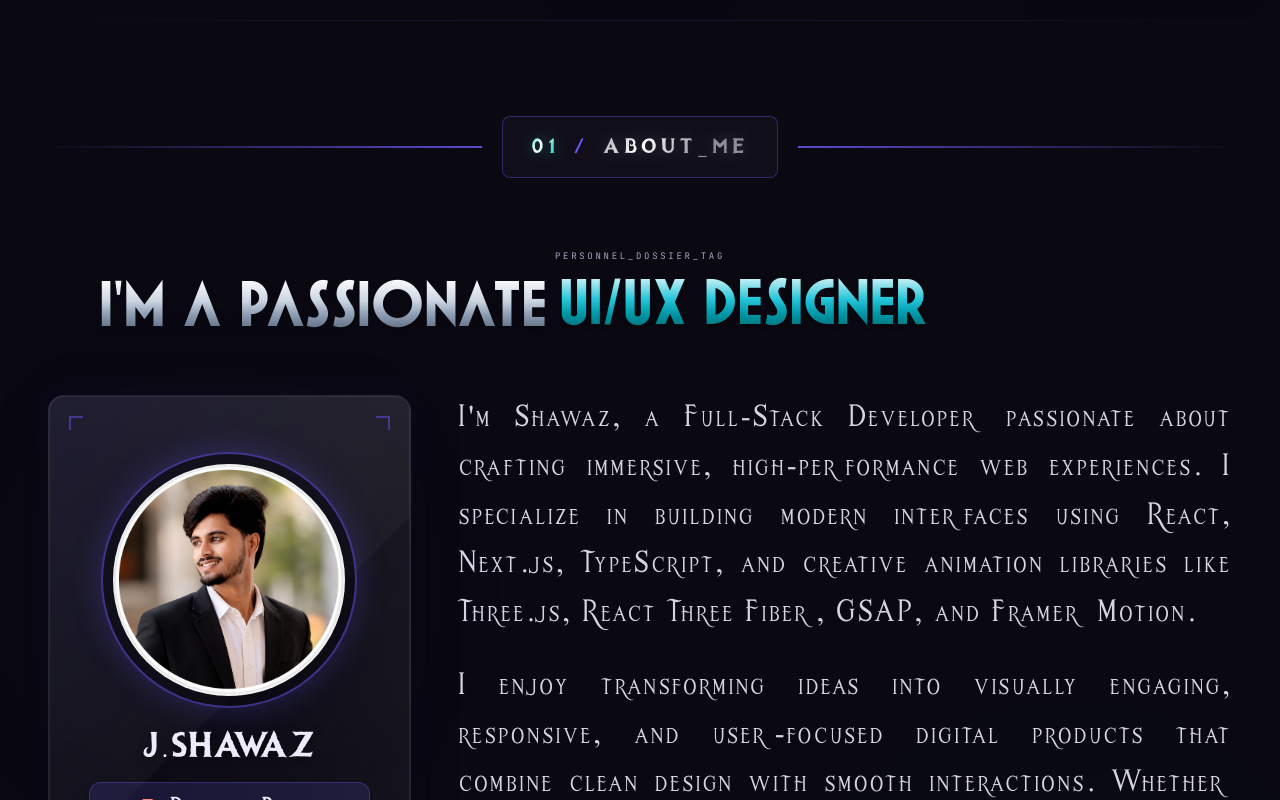
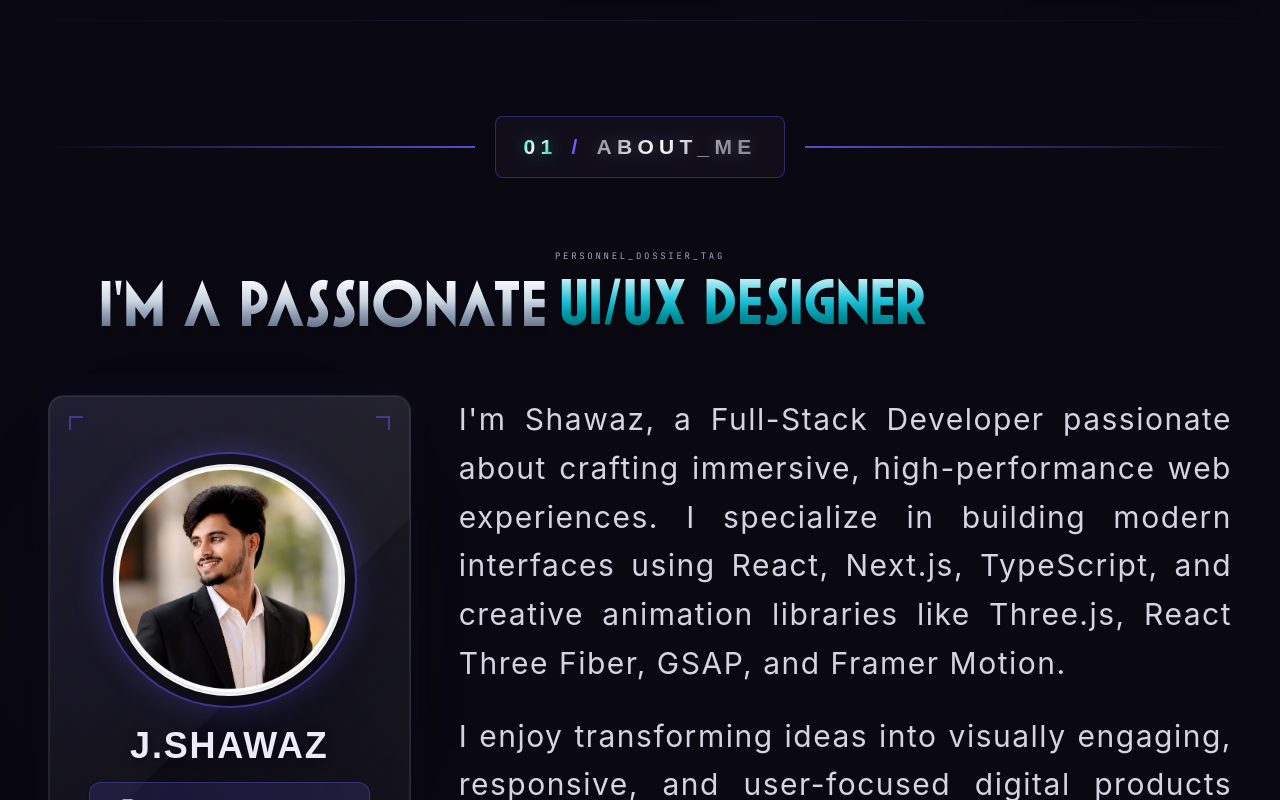
Before and after one commit to shawaz03/PORTFOLIO, a Next.js app: page / in a window 1280 px wide. Shown: the part 780-1580 px from the top of the page. Built offline with nearby package versions, Linux system fonts and the light colour scheme; grey boxes are pictures that could not be loaded; a web font is replaced by a local one.

Commit message:
fix: resolve font kerning and semantic letter-spacing anomalies across portfolio

```diff
--- a/src/app/globals.css
+++ b/src/app/globals.css
@@ -29,7 +29,9 @@
 }
 
 .font-frozen {
-  font-family: 'Ice kingdom', 'IceKingdom', sans-serif !important;
+  font-family: "Clash Display", "General Sans", sans-serif !important;
+  font-feature-settings: "kern" 1;
+  font-kerning: normal;
 }
 
 @font-face {
@@ -41,7 +43,9 @@
 }
 
 .font-hocus {
-  font-family: 'Hocus Pocus', 'HocusPocus', sans-serif !important;
+  font-family: "Clash Display", "General Sans", sans-serif !important;
+  font-feature-settings: "kern" 1;
+  font-kerning: normal;
 }
 
 @font-face {
@@ -53,7 +57,9 @@
 }
 
 .font-pirates {
-  font-family: 'Pieces of Eight', 'PiecesofEight', sans-serif !important;
+  font-family: "Clash Display", "General Sans", sans-serif !important;
+  font-feature-settings: "kern" 1;
+  font-kerning: normal;
 }
 
 @font-face {
@@ -65,7 +71,9 @@
 }
 
 .font-disney {
-  font-family: 'Princess And The Frog', sans-serif !important;
+  font-family: "Clash Display", "General Sans", sans-serif !important;
+  font-feature-settings: "kern" 1;
+  font-kerning: normal;
 }
 
 @font-face {
@@ -77,7 +85,9 @@
 }
 
 .font-mermaid {
-  font-family: 'Little Mermaid', 'Mermaidtales', sans-serif !important;
+  font-family: "General Sans", "Inter", sans-serif !important;
+  font-feature-settings: "kern" 1;
+  font-kerning: normal;
 }
 
 :root {
@@ -95,10 +105,10 @@
   --font-sans: "General Sans", "Inter", sans-serif;
   --font-mono: "JetBrains Mono", monospace;
   --font-italico: "Italico", sans-serif;
-  --font-mermaid: "Little Mermaid", "Mermaidtales", cursive;
-  --font-frozen: "Ice kingdom", sans-serif;
-  --font-hocus: "Hocus Pocus", sans-serif;
-  --font-disney: "Princess And The Frog", sans-serif;
+  --font-mermaid: "General Sans", "Inter", sans-serif;
+  --font-frozen: "Clash Display", sans-serif;
+  --font-hocus: "Clash Display", sans-serif;
+  --font-disney: "Clash Display", sans-serif;
 
   --color-void: var(--void);
   --color-deck: var(--deck);
```
Also changed, not shown: src/app/(sections)/Contact.tsx (+28 -28 lines).
